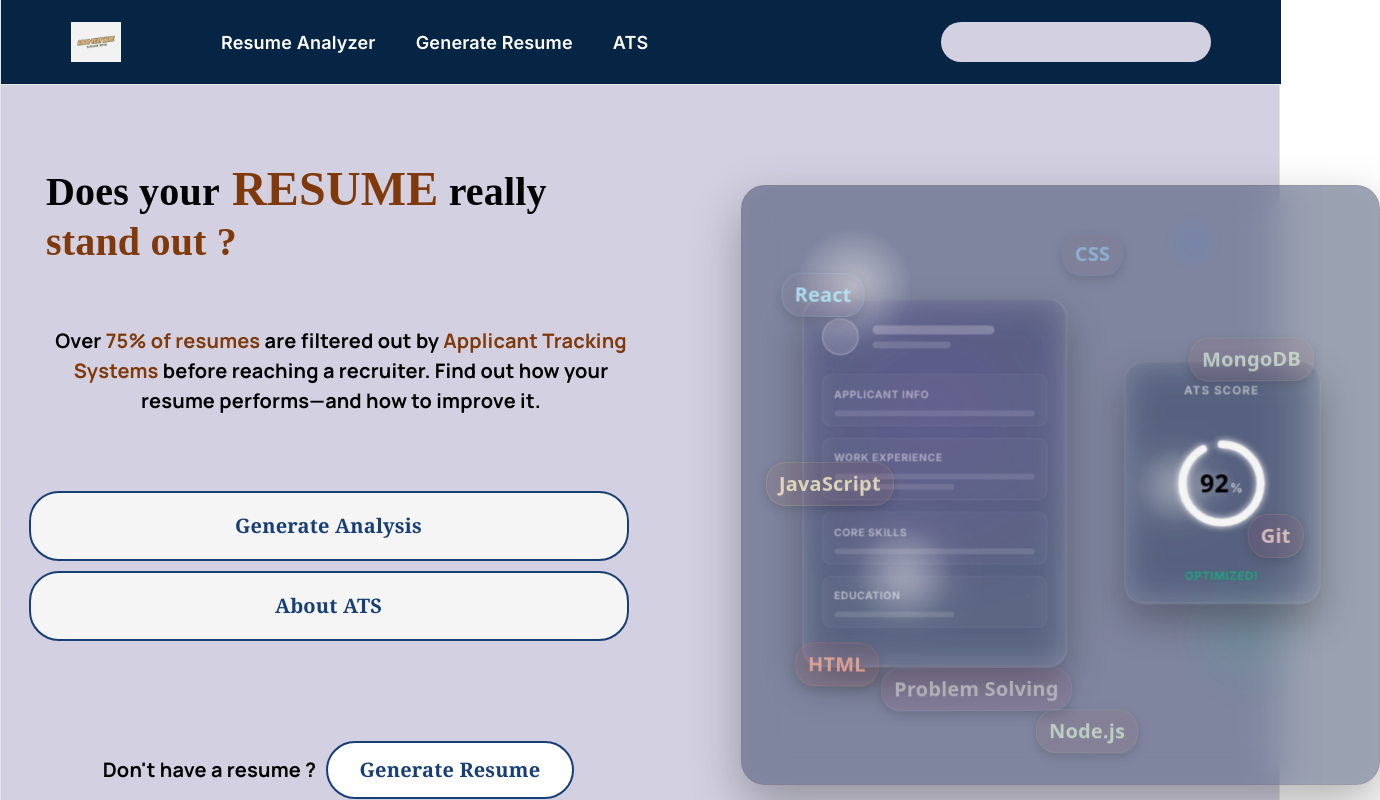
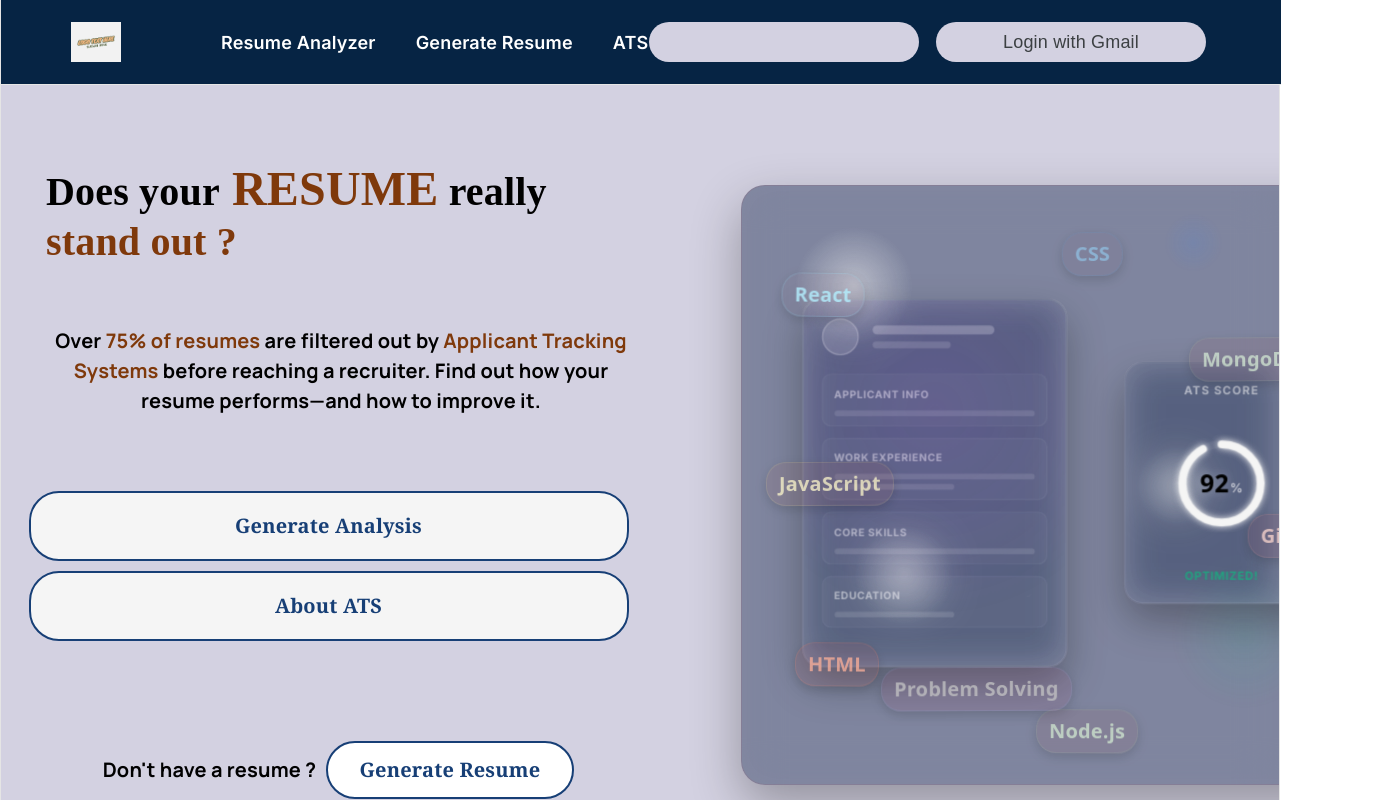
Before and after one commit to sidkaushikkk/ATS-Tracker, a React (Vite) app in the folder ats-tracker/: page / in a window 1280 px wide. Shown: the top 800 px of the page, 1380 px wide, since content can reach past the window. Built offline with nearby package versions, Linux system fonts and the light colour scheme; no server answers.

Commit message:
Removed horizontal scroll bug

```diff
--- a/ats-tracker/src/components/Navbar/Navbar.css
+++ b/ats-tracker/src/components/Navbar/Navbar.css
@@ -107,6 +107,35 @@
     outline-offset: 4px;
 }
 
+.auth-buttons-wrapper {
+    display: flex;
+    align-items: center;
+    gap: 12px;
+}
+
+.login-with-gmail-btn {
+    background: #d3d1e1;
+    color: #3C4043;
+    font-family:Google Sans, arial, sans-serif;
+    font-size: 18px;
+    font-weight: 500;
+    padding: 10px 24px;
+    border-radius: 20px;
+    border: none;
+    cursor: pointer;
+    height: 40px;
+    width : 270px;
+    transition: all 0.2s ease;
+    display: flex;
+    align-items: center;
+    justify-content: center;
+}
+
+.login-with-gmail-btn:hover {
+    background: #e2e8f0;
+    color: rgba(0, 0, 0, 0.8);
+}
+
 @media (max-width: 768px) {
     .navbar {
         padding: 15px 20px;
--- a/ats-tracker/src/components/Navbar/Navbar.jsx
+++ b/ats-tracker/src/components/Navbar/Navbar.jsx
@@ -1,10 +1,13 @@
+import { useState } from "react";
 import { Link, useNavigate } from "react-router-dom";
 import { GoogleLogin } from "@react-oauth/google";
 import { useAuth } from "../../lib/AuthContext";
+import EmailLoginModal from "./EmailLoginModal";
 import "./Navbar.css";
 import logo from "../../assets/logo.png";
 
 function Navbar() {
+  const [isEmailModalOpen, setIsEmailModalOpen] = useState(false);
   const { user, login, logout } = useAuth();
   const navigate = useNavigate();
 
@@ -62,6 +65,7 @@ function Navbar() {
             </button>
           </>
         ) : (
+          <div className="auth-buttons-wrapper">
             <div className="google-login-wrapper">
               <GoogleLogin
                 onSuccess={handleLoginSuccess}
@@ -73,8 +77,16 @@ function Navbar() {
                 width="260"
               />
             </div>
+            <button
+              className="login-with-gmail-btn"
+              onClick={() => setIsEmailModalOpen(true)}
+            >
+              Login with Gmail
+            </button>
+          </div>
         )}
       </div>
+      <EmailLoginModal isOpen={isEmailModalOpen} onClose={() => setIsEmailModalOpen(false)} />
     </nav>
   );
 }
--- a/ats-tracker/src/index.css
+++ b/ats-tracker/src/index.css
@@ -119,7 +119,7 @@
 
 body {
   margin: 0;
-
+  overflow-x: hidden;
 }
 
 #root {
@@ -131,6 +131,7 @@ body {
   display: flex;
   flex-direction: column;
   box-sizing: border-box;
+  overflow-x: hidden;
 }
 
 .accordion-header:hover{
```
Lines whose indentation alone changed are shown as unchanged.
